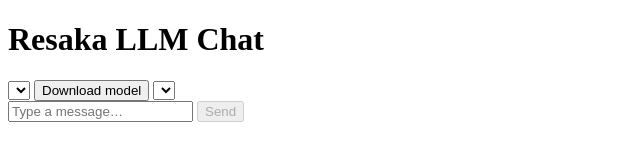
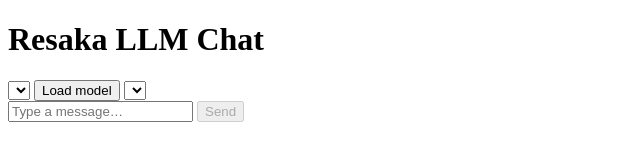
Before and after one commit to Mino75/2025-resaka, a website with bundled scripts: page index.html in a window 1280 px wide. Shown: the full height of the page, 0-640 px from the left. Built offline with nearby package versions, Linux system fonts and the light colour scheme.

Commit message:
Update index.html

```diff
--- a/index.html
+++ b/index.html
@@ -16,7 +16,7 @@
 
     <section class="controls">
       <select id="model-select"></select>
-      <button id="download-model">Download model</button>
+      <button id="download-model"> Load model</button>
 
       <select id="context-select"></select>
     </section>
```
